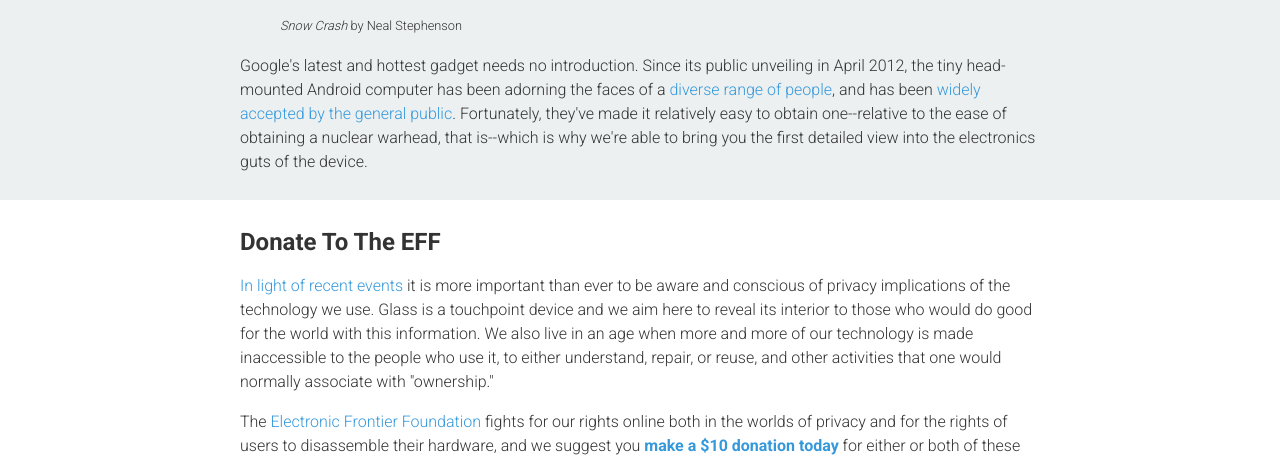
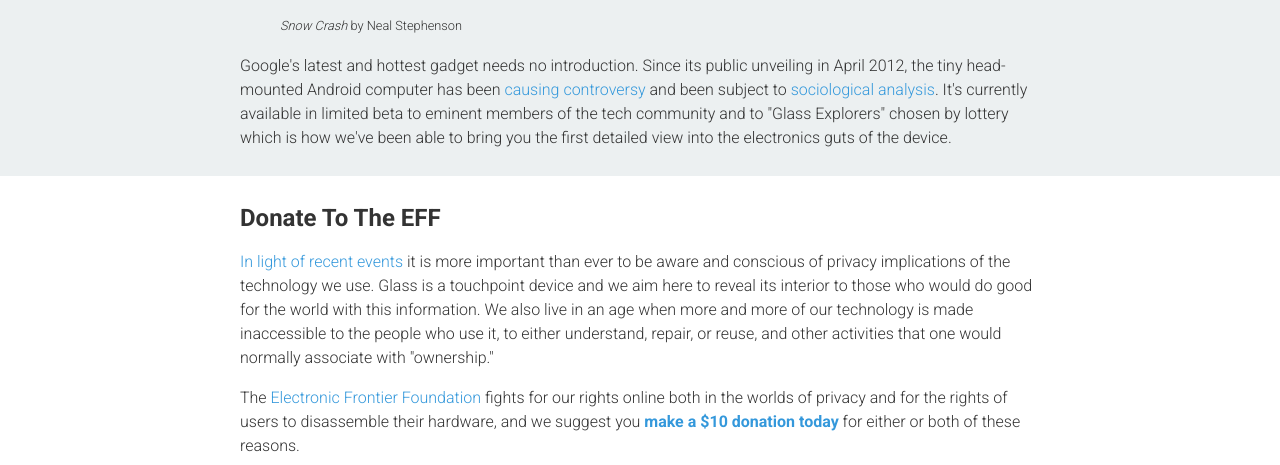
Before and after one commit to storborg/glass-teardown, a plain HTML site: page index.html in a window 1280 px wide. Shown: the part 952-1417 px from the top of the page. Drawn offline with Linux system fonts and the light colour scheme.

Commit message:
Updating 'what is glass' paragraph

```diff
--- a/index.html
+++ b/index.html
@@ -30,7 +30,7 @@
       <small><em>Snow Crash</em> by Neal Stephenson</small>
     </blockquote>
 
-    <p>Google's latest and hottest gadget needs no introduction. Since its public unveiling in April 2012, the tiny head-mounted Android computer has been adorning the faces of a <a href="http://whitemenwearinggoogleglass.tumblr.com">diverse range of people</a>, and has been <a href="http://www.npr.org/blogs/alltechconsidered/2013/05/13/183468218/google-fights-glass-backlash-before-it-even-hits-the-street">widely accepted by the general public</a>. Fortunately, they've made it relatively easy to obtain one--relative to the ease of obtaining a nuclear warhead, that is--which is why we're able to bring you the first detailed view into the electronics guts of the device.</p>
+    <p>Google's latest and hottest gadget needs no introduction. Since its public unveiling in April 2012, the tiny head-mounted Android computer has been <a href="http://www.npr.org/blogs/alltechconsidered/2013/05/13/183468218/google-fights-glass-backlash-before-it-even-hits-the-street">causing controversy</a> and been subject to <a href="http://whitemenwearinggoogleglass.tumblr.com">sociological analysis</a>. It's currently available in limited beta to eminent members of the tech community and to "Glass Explorers" chosen by lottery which is how we've been able to bring you the first detailed view into the electronics guts of the device.</p>
   </div>
 </div>
 
```
